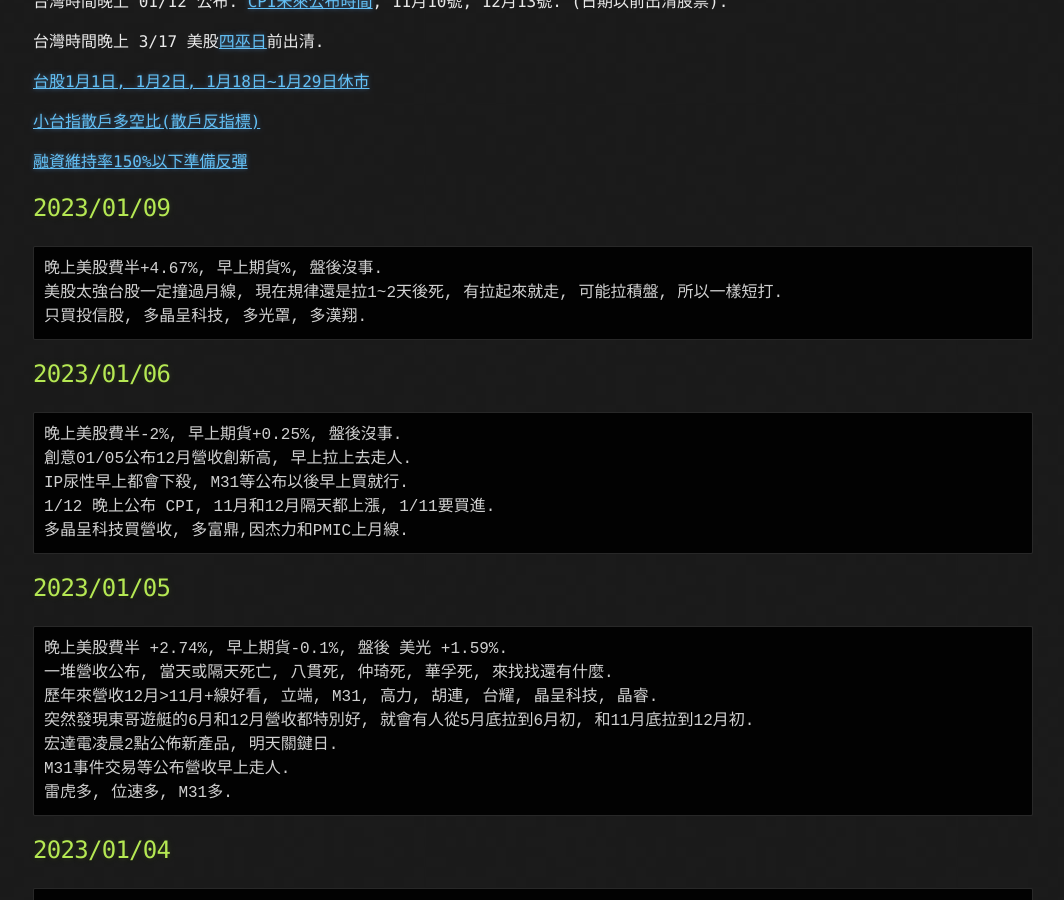
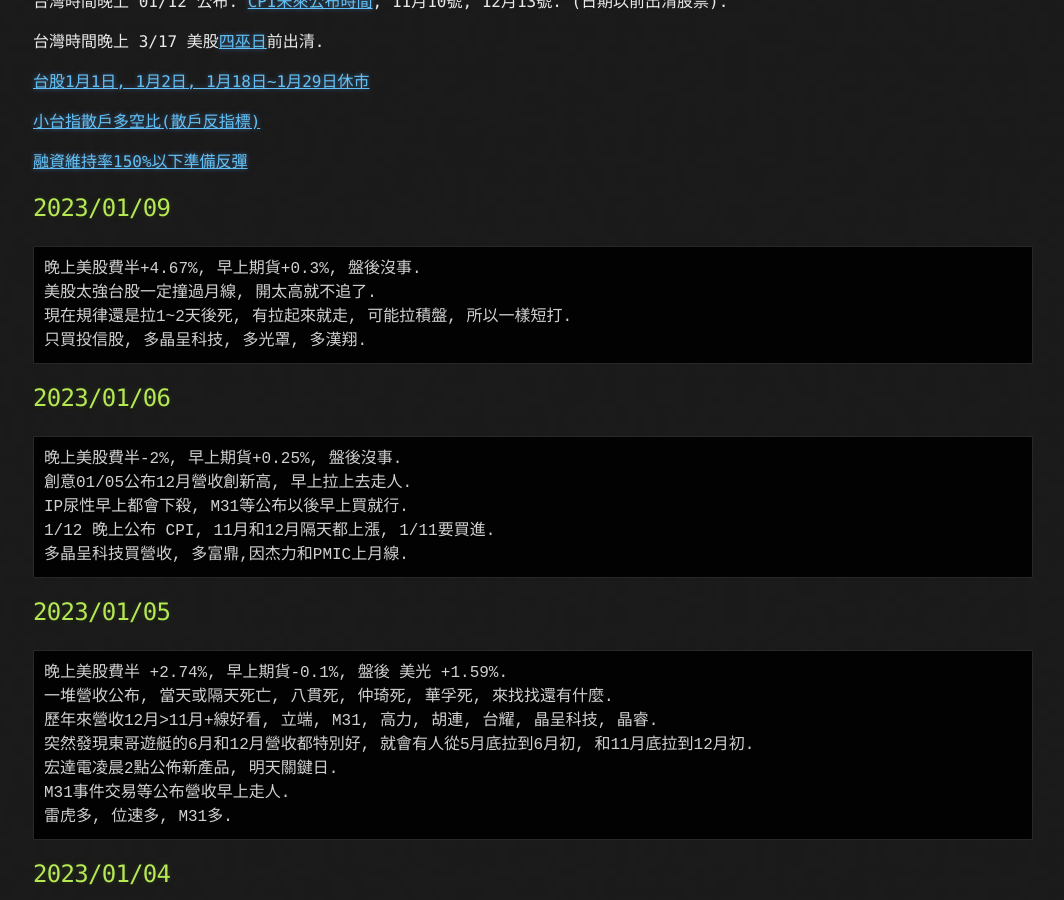
Before and after one commit to lepg5487/Stock_God, a Jekyll site: the page built from index.md, in a window 1280 px wide and 900 px high, scrolled down 428 px. Shown: the whole window, without its empty margins (107-1171 px from the left). Built offline with Jekyll 4.4.1, drawn with Linux system fonts in a browser that asks for light colours; our own code applies the rules of GitHub Pages for plain Markdown files.

Commit message:
Update index.md

````diff
--- a/index.md
+++ b/index.md
@@ -22,8 +22,9 @@
 
 ## 2023/01/09
 ```
-晚上美股費半+4.67%, 早上期貨%, 盤後沒事.
-美股太強台股一定撞過月線, 現在規律還是拉1~2天後死, 有拉起來就走, 可能拉積盤, 所以一樣短打.
+晚上美股費半+4.67%, 早上期貨+0.3%, 盤後沒事.
+美股太強台股一定撞過月線, 開太高就不追了.
+現在規律還是拉1~2天後死, 有拉起來就走, 可能拉積盤, 所以一樣短打.
 只買投信股, 多晶呈科技, 多光罩, 多漢翔.
 ```
 
````
